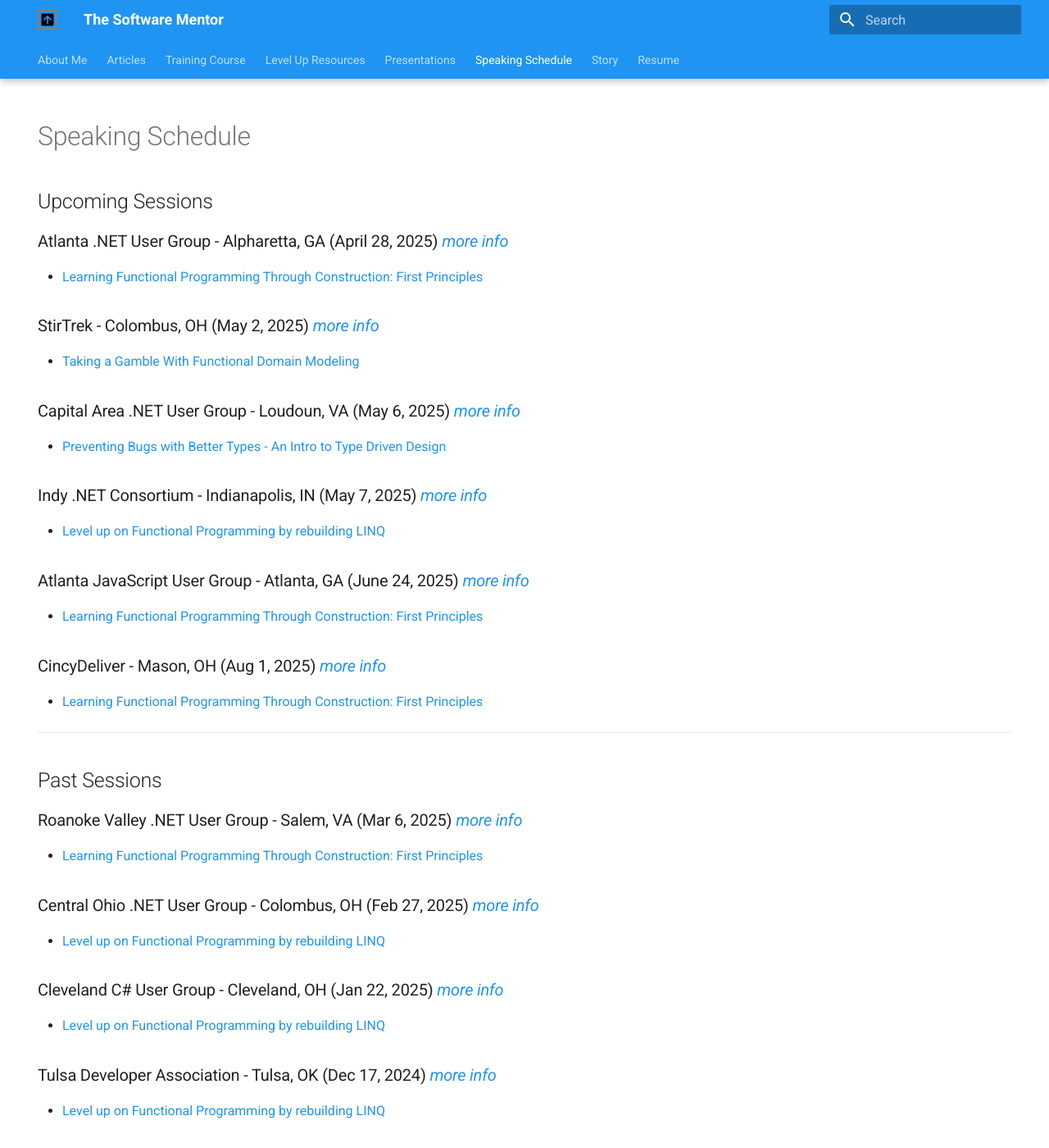
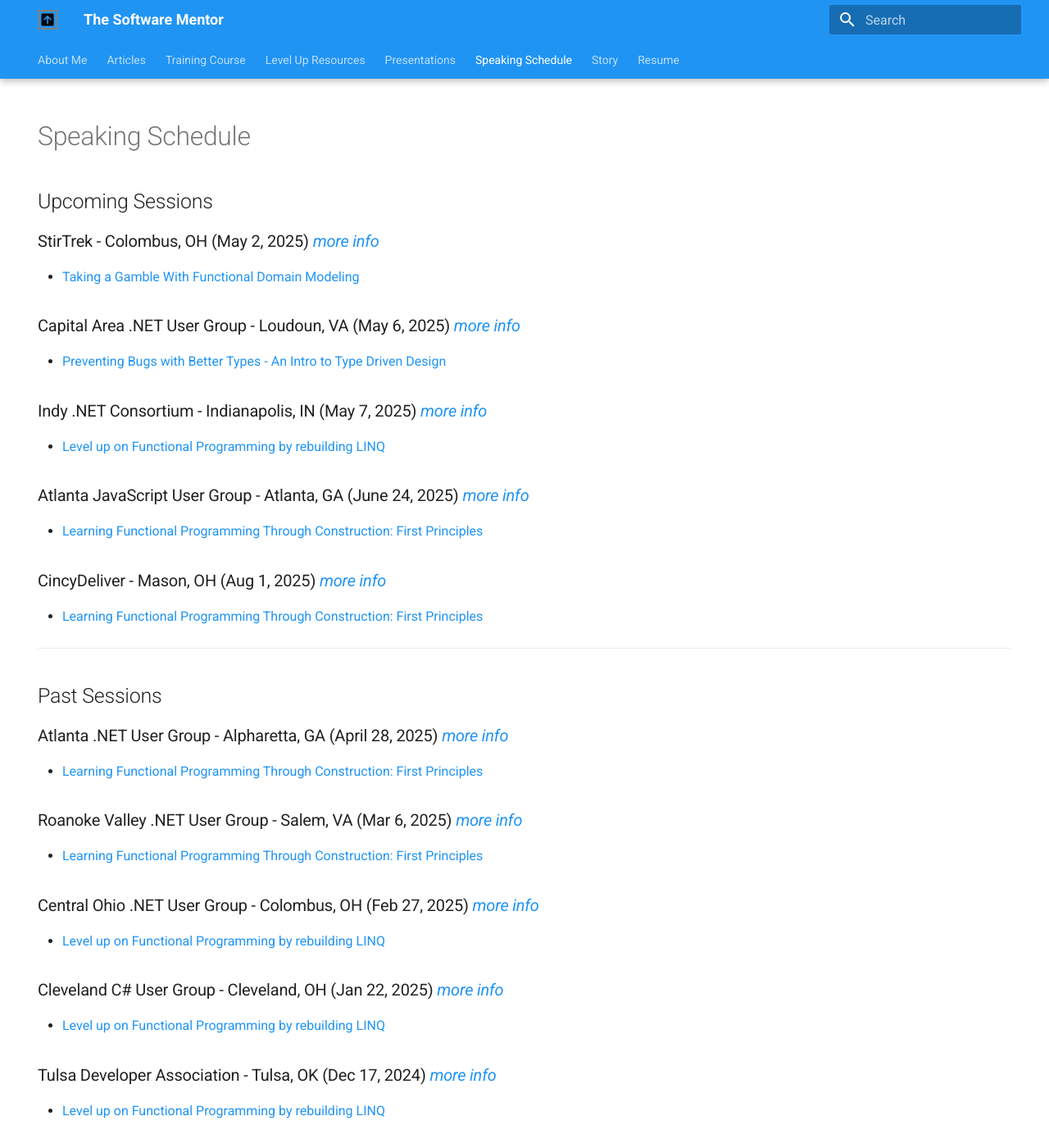
Before and after one commit to cameronpresley/blog, an MkDocs documentation site: the page built from docs/speaking-schedule.md, in a window 1280 px wide and 1400 px high. Shown: the whole window at 82% size. Built offline with MkDocs 1.6.1 and Material for MkDocs 9.7.7, drawn with Linux system fonts in a browser that asks for light colours; plug-ins that fetch from the network failed and are left out; part of the change alters nothing that is shown.

```diff
--- a/docs/speaking-schedule.md
+++ b/docs/speaking-schedule.md
@@ -6,10 +6,6 @@ hide:
 
 # Speaking Schedule
 ## Upcoming Sessions
-
-### Atlanta .NET User Group - Alpharetta, GA (April 28, 2025) _[more info](https://www.meetup.com/atlanta-net-user-group/events/306662207)_
-
-- [Learning Functional Programming Through Construction: First Principles](./presentations.md#learning-functional-programming-through-construction-first-principles)
 
 ### StirTrek - Colombus, OH (May 2, 2025) _[more info](https://stirtrek.com/)_
 
@@ -33,6 +29,10 @@ hide:
 
 ---
 ## Past Sessions
+
+### Atlanta .NET User Group - Alpharetta, GA (April 28, 2025) _[more info](https://www.meetup.com/atlanta-net-user-group/events/306662207)_
+
+- [Learning Functional Programming Through Construction: First Principles](./presentations.md#learning-functional-programming-through-construction-first-principles)
 
 ### Roanoke Valley .NET User Group - Salem, VA (Mar 6, 2025) _[more info](https://www.meetup.com/roanoke-valley-net-user-group/events/305484464/)_
 
```
